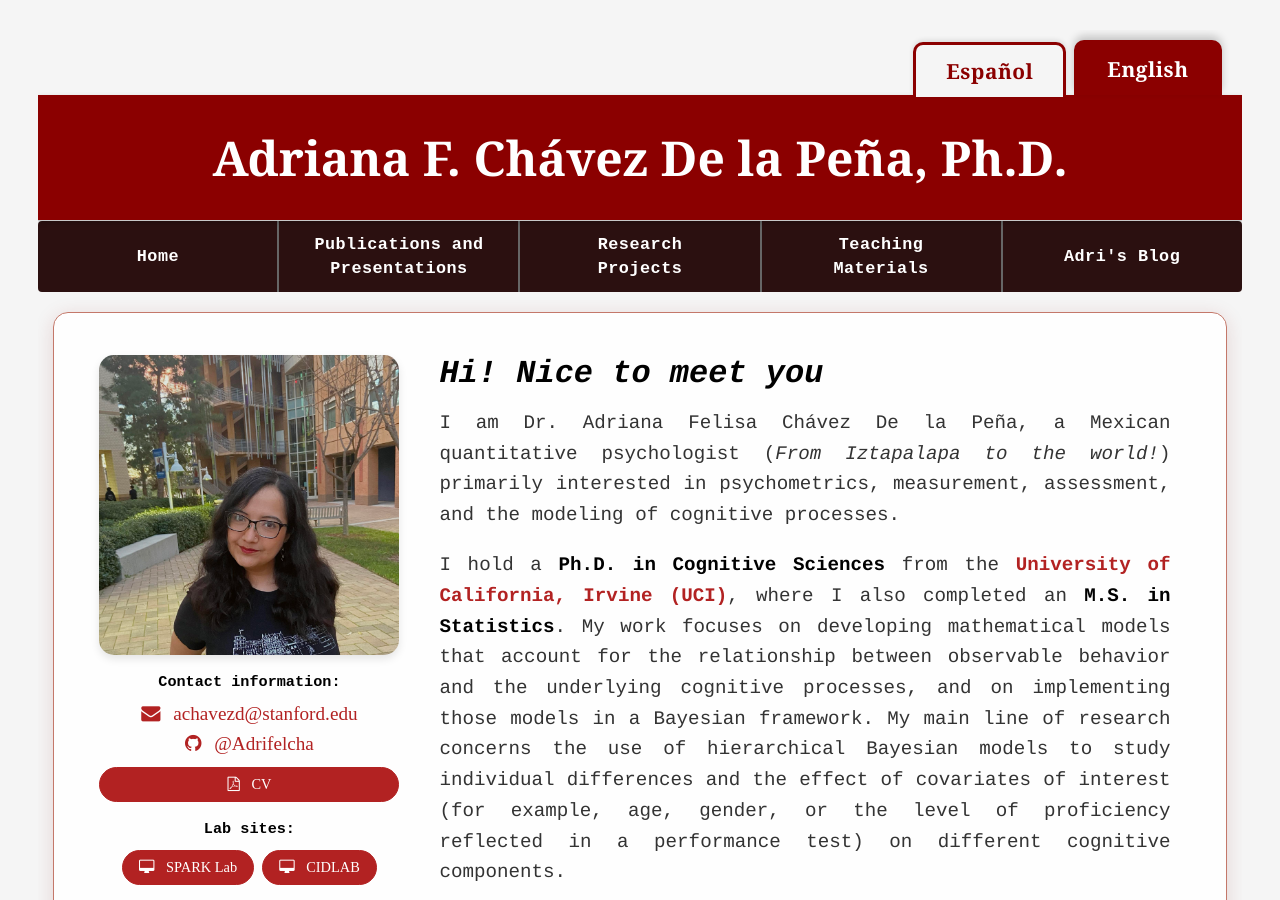
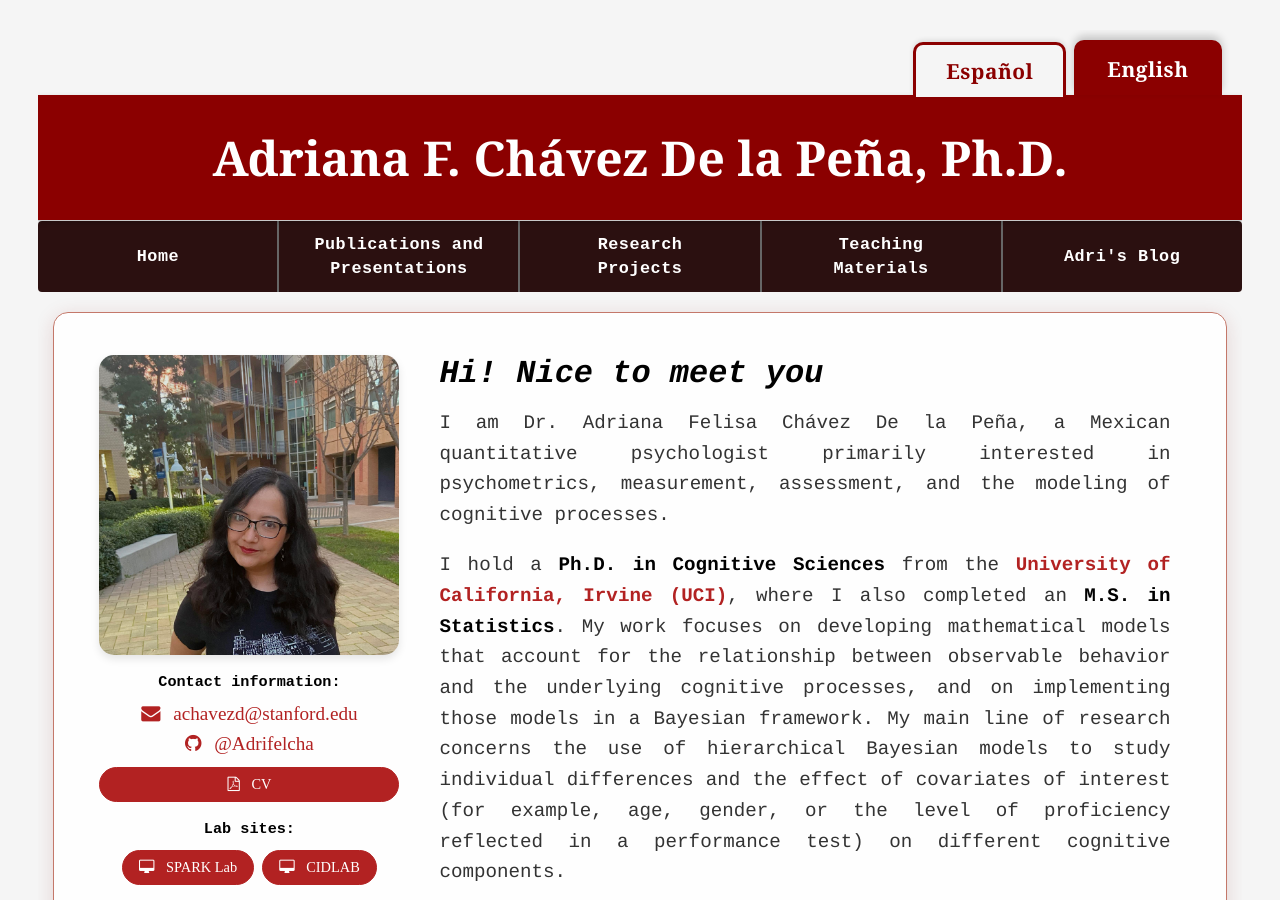
Before and after one commit to Adrifelcha/adrifelcha.github.io, a Jekyll site: the page built from index.html, in a window 1280 px wide and 900 px high. Built offline with Jekyll 4.4.1, drawn with Linux system fonts in a browser that asks for light colours; some web fonts are replaced.

Commit message:
Remove Angeles Azules reference from English version

```diff
--- a/_data/translations.yml
+++ b/_data/translations.yml
@@ -12,7 +12,7 @@ en:
     thoughts: "Opinions and Thoughts :O"
   home:
     greeting: "Hi! Nice to meet you"
-    bio_p1: "I am Dr. Adriana Felisa Chávez De la Peña, a Mexican quantitative psychologist (<i>From Iztapalapa to the world!</i>) primarily interested in psychometrics, measurement, assessment, and the modeling of cognitive processes."
+    bio_p1: "I am Dr. Adriana Felisa Chávez De la Peña, a Mexican quantitative psychologist primarily interested in psychometrics, measurement, assessment, and the modeling of cognitive processes."
     bio_p2: "I hold a <span class=\"emphasis-black\">Ph.D. in Cognitive Sciences</span> from the <span class=\"emphasis\">University of California, Irvine (UCI)</span>, where I also completed an <span class=\"emphasis-black\">M.S. in Statistics</span>. My work focuses on developing mathematical models that account for the relationship between observable behavior and the underlying cognitive processes, and on implementing those models in a Bayesian framework. My main line of research concerns the use of hierarchical Bayesian models to study individual differences and the effect of covariates of interest (for example, age, gender, or the level of proficiency reflected in a performance test) on different cognitive components."
     bio_p3: "I currently work in the Graduate School of Education at <span class=\"emphasis\">Stanford University</span>, where I am completing a <span class=\"emphasis-black\">postdoctoral</span> appointment with Dr. Jelena Obradović. I work on a project focused on developing robust, scalable measurement tools to study executive functions, creativity, and exploration in young children."
     contact_info: "Contact information:"
--- a/index.html
+++ b/index.html
@@ -33,7 +33,7 @@ title: Adriana F. Chávez De la Peña
     <div class="bio-content">
         <h2 class="bio-greeting"><span data-translate-content="greeting" data-translate-section="home">Hi! Nice to meet you</span></h2>
         <p class="bio-text" style="text-align: justify;" data-translate-content="bio_p1" data-translate-section="home" data-translate-html="true">
-            I am Dr. Adriana Felisa Chávez De la Peña, a Mexican quantitative psychologist (<i>From Iztapalapa to the world!</i>) primarily interested in psychometrics, measurement, assessment, and the modeling of cognitive processes.
+            I am Dr. Adriana Felisa Chávez De la Peña, a Mexican quantitative psychologist primarily interested in psychometrics, measurement, assessment, and the modeling of cognitive processes.
         </p>
         <p class="bio-text" style="text-align: justify;" data-translate-content="bio_p2" data-translate-section="home" data-translate-html="true">
             I hold a <span class="emphasis-black">Ph.D. in Cognitive Sciences</span> from the <span class="emphasis">University of California, Irvine (UCI)</span>, where I also completed an <span class="emphasis-black">M.S. in Statistics</span>. My work focuses on developing mathematical models that account for the relationship between observable behavior and the underlying cognitive processes, and on implementing those models in a Bayesian framework. My main line of research concerns the use of hierarchical Bayesian models to study individual differences and the effect of covariates of interest (for example, age, gender, or the level of proficiency reflected in a performance test) on different cognitive components.
```
